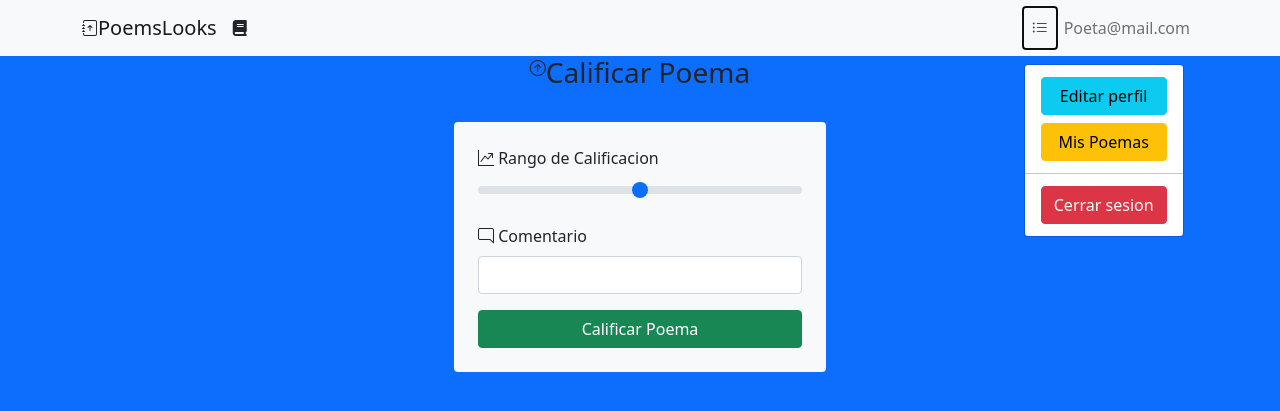
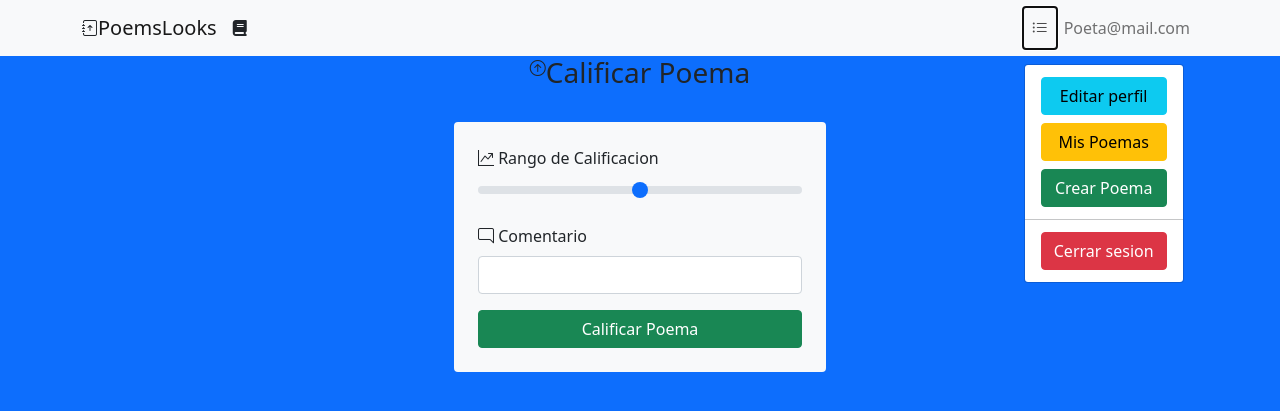
Before and after one commit to santiagomoyan0/Programacion-2022, a Flask app: page /qualify in a window 1280 px wide, after a click that opens the changed part. Shown: the top 411 px of the page. Run offline with Flask 2, Linux system fonts and the light colour scheme; some libraries are stand-ins or nearby versions.

Commit message:
15-11 changes

```diff
--- a/Frontend/main/routes/routes.py
+++ b/Frontend/main/routes/routes.py
@@ -20,7 +20,6 @@ def index():
     print(response.status_code)
     print(response.text)
 
-    #obtener poemas en json
     poemas = json.loads(response.text)
     print (poemas)
 
--- a/Frontend/main/templates/base.html
+++ b/Frontend/main/templates/base.html
@@ -41,6 +41,11 @@
                 <li>
                     <a class="dropdown-item d-grid" href="{{url_for('app.user_poems')}}">
                       <div class="btn btn-warning">Mis Poemas</div>
+                    </a>
+                  </li>
+                  <li>
+                    <a class="dropdown-item d-grid" href="{{url_for('app.upload_poem')}}">
+                      <div class="btn btn-success">Crear Poema</div>
                     </a>
                   </li>
                 <li><hr class="dropdown-divider"></li>
```
Also changed, not shown: other parts of Frontend/main/templates/base.html (+1 -1 lines).
